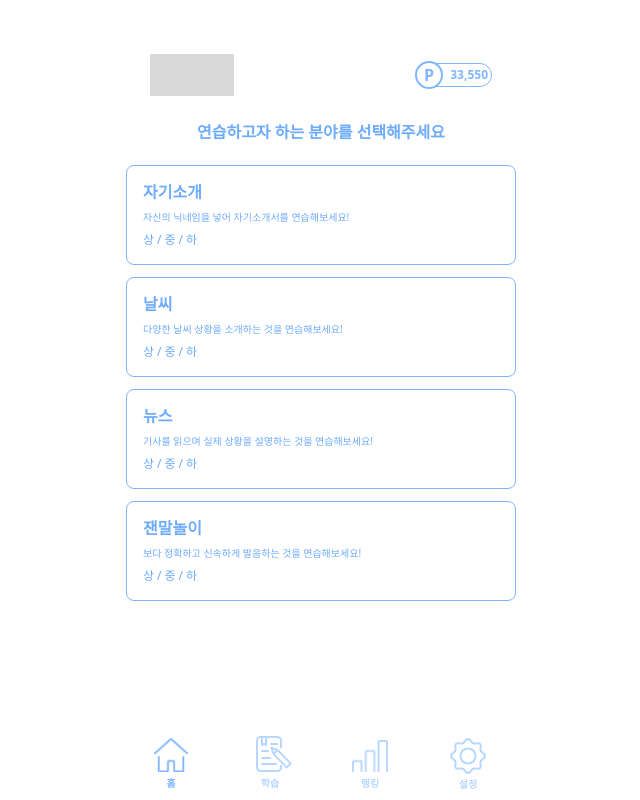
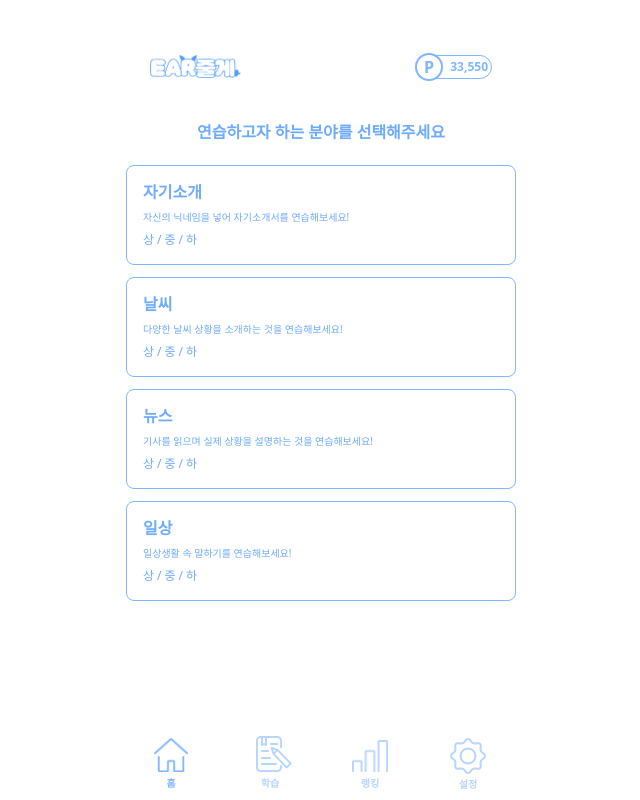
Before and after one commit to 9ITHON/2-giveYouEar-SpeekSee-FE, a React (Vite) app: page /script in a window 1280 px wide. Shown: the whole page, without its empty margins (319-959 px from the left). Built offline with nearby package versions, Linux system fonts and the light colour scheme; no server answers.

Commit message:
feat: 헤더에 앱 로고 반영

```diff
--- a/src/components/Header.tsx
+++ b/src/components/Header.tsx
@@ -1,4 +1,5 @@
 import styled from 'styled-components';
+import Logo from '../assets/png/logo.png';
 
 const HeaderStyle = styled.header`
   width: 39em;
@@ -13,6 +14,8 @@ const HeaderStyle = styled.header`
     width: 100vw;
   }
 `;
+
+const AppLogo = styled.div``;
 
 const Points = styled.div`
   display: flex;
@@ -50,7 +53,9 @@ const UserPoints = styled.div`
 const Header = () => {
   return (
     <HeaderStyle>
-      <div style={{ width: '84px', height: '42px', background: '#d9d9d9' }}></div>
+      <AppLogo>
+        <img src={Logo} alt="이어줄게" width="90.59" height="24.28" />
+      </AppLogo>
       <Points>
         <PointsLogo>P</PointsLogo>
         <UserPoints>33,550</UserPoints>
--- a/src/pages/Script/Category.tsx
+++ b/src/pages/Script/Category.tsx
@@ -29,8 +29,8 @@ const Select = () => {
       detail: <Difficulty category="NEWS" isLoading={isLoading} setIsLoading={setIsLoading} />,
     },
     {
-      title: '잰말놀이',
-      description: '보다 정확하고 신속하게 발음하는 것을 연습해보세요!',
+      title: '일상',
+      description: '일상생활 속 말하기를 연습해보세요!',
       detail: <Difficulty category="DAILY" isLoading={isLoading} setIsLoading={setIsLoading} />,
     },
   ];
```
Also changed, not shown: src/assets/png/logo.png.
